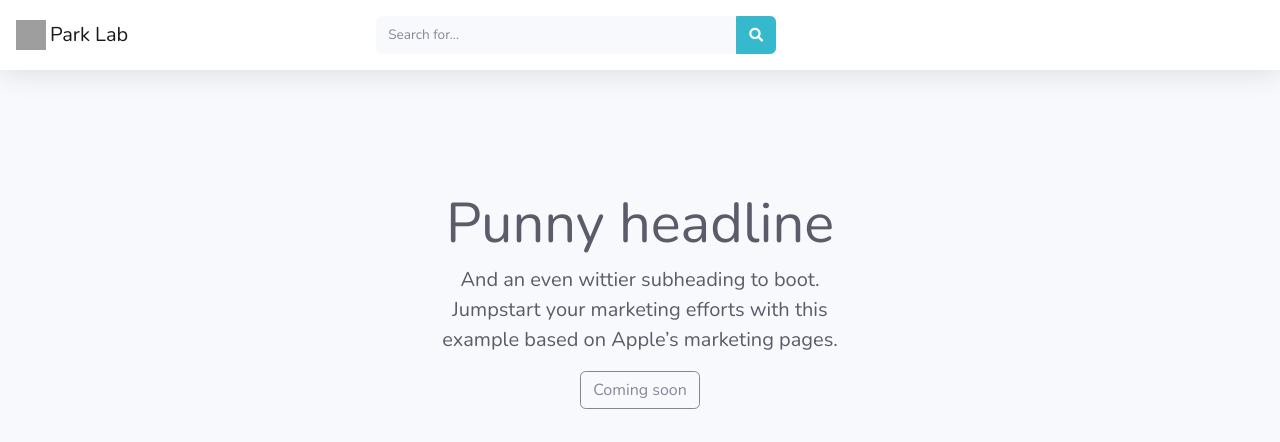
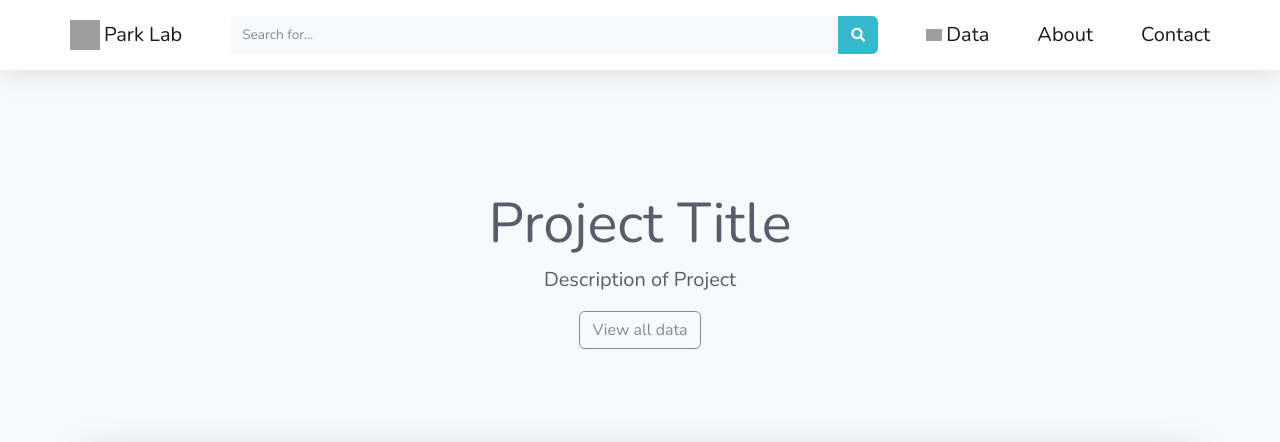
Before and after one commit to benwubenwu/new_kras_project, a Django app: page / in a window 1280 px wide. Shown: the top 442 px of the page. Run offline with Django 3.2, Linux system fonts and the light colour scheme; some libraries are stand-ins or nearby versions; grey boxes are pictures that could not be loaded.

Commit message:
edited landing page

```diff
--- a/mysite/graphs/templates/graphs/base.html
+++ b/mysite/graphs/templates/graphs/base.html
@@ -33,10 +33,9 @@
 
       <!-- Main Content -->
       <div id="content">
-
           <!-- Topbar -->
         <nav class="navbar navbar-expand navbar-light bg-white topbar mb-4 static-top shadow">
-
+          <div class="container">
             <a class="navbar-brand mr-1" href="index.html">
               <img
                     src="https://storage.needpix.com/rsynced_images/dna-icon-2316641_1280.png"
@@ -46,12 +45,12 @@
                     alt=""
                   />
             </a>
-          <a class="navbar-brand mr-1" href="{% url 'search' %}">Park Lab</a>
+            <a class="navbar-brand mr-5" href="{% url 'search' %}">Park Lab</a>
 
             <!-- Topbar Search -->
-          <form class="d-none d-lg-inline-block form-inline mr-auto ml-auto my-2 my-md-0 mw-100 navbar-search" action="{% url 'search_results' %}">
+            <form class="d-none flex-grow-1 d-lg-inline-block form-inline mx-auto my-2  mw-100 navbar-search" action="{% url 'search_results' %}">
               <div class="input-group">
-              <input type="text" class="form-control bg-light border-0 small" placeholder="Search for..." aria-label="Search" aria-describedby="basic-addon2" name="user_input">
+                <input type="text" class="form-control bg-light border-0" placeholder="Search for..." aria-label="Search" aria-describedby="basic-addon2" name="user_input">
                 <div class="input-group-append">
                   <button class="btn btn-info" type="submit">
                     <i class="fas fa-search fa-sm"></i>
@@ -59,6 +58,10 @@
                 </div>
               </div>
             </form>
+            <img src="https://cdn3.iconfinder.com/data/icons/linecons-free-vector-icons-pack/32/data-512.png" width="1.4%" height="1.4%" class="text-dark d-inline-block align-top mr-1 ml-5 ">
+            <a class="navbar-brand mr-5" href="{% url 'search' %}">Data</a>
+            <a class="navbar-brand mr-5" href="#publication">About</a>
+            <a class="navbar-brand mr-0" href="https://compbio.hms.harvard.edu/contact">Contact</a>
 
             <!-- Topbar Navbar -->
             <ul class="navbar-nav ml-auto">
@@ -81,11 +84,10 @@
                   </form>
                 </div>
               </li>
+            </ul>
+          </div>
+        </nav>
 
-
-          </ul>
-
-        </nav>
         <!-- End of Topbar -->
 
         <!-- Begin Page Content -->
--- a/mysite/graphs/templates/graphs/graphs.html
+++ b/mysite/graphs/templates/graphs/graphs.html
@@ -102,7 +102,7 @@
     <div class="card shadow mb-4">
       <!-- Card Header - Dropdown -->
       <div class="card-header py-3 d-flex flex-row align-items-center justify-content-between">
-        <h6 class="m-0 font-weight-bold text-primary">Earnings Overview</h6>
+        <h6 class="m-0 font-weight-bold text-primary">TMT Relative Abundance</h6>
         <div class="dropdown no-arrow">
           <a class="dropdown-toggle" href="#" role="button" id="dropdownMenuLink" data-toggle="dropdown" aria-haspopup="true" aria-expanded="false">
             <i class="fas fa-ellipsis-v fa-sm fa-fw text-gray-400"></i>
--- a/mysite/graphs/templates/graphs/search.html
+++ b/mysite/graphs/templates/graphs/search.html
@@ -7,15 +7,15 @@
 <!-- Main jumbotron for a primary marketing message or call to action -->
 <div class="position-relative overflow-hidden text-center text-dark">
   <div class="col-md-5 p-lg-5 mx-auto my-5">
-    <h1 class="display-4 font-weight-normal">Punny headline</h1>
-    <p class="lead font-weight-normal">And an even wittier subheading to boot. Jumpstart your marketing efforts with this example based on Apple’s marketing pages.</p>
-    <a class="btn btn-outline-secondary" href="#">Coming soon</a>
+    <h1 class="display-4 font-weight-normal">Project Title</h1>
+    <p class="lead font-weight-normal">Description of Project</p>
+    <a class="btn btn-outline-secondary" href="#">View all data</a>
   </div>
 </div>
-
+<div class="container" id="publication">
   <div class="row text-dark bg-white shadow">
     <div class="col-xl-6">
-  <h2> Proteogenomic Network Analysis of Context-Specific KRAS Signaling in Mouse-to-Human Cross-Species Translation </h2>
+    <h2 class="my-3"> Proteogenomic Network Analysis of Context-Specific KRAS Signaling in Mouse-to-Human Cross-Species Translation </h2>
     <p>Published: September 11, 2019 </p>
     <p>DOI: <a href="https://doi.org/10.1016/j.cels.2019.07.006">https://doi.org/10.1016/j.cels.2019.07.006</a></p>
     <br>
@@ -32,31 +32,43 @@
     and demonstrate how statistical integration of mouse and human datasets can reveal cross-species therapeutic insights.</p>
     </div>
     <div class="col-xl-6">
-  <img src="https://marlin-prod.literatumonline.com/cms/attachment/f316fa4d-23c0-486d-be2e-891ddb07e48e/fx1_lrg.jpg" width="100%" height="100%">
+    <img src="https://marlin-prod.literatumonline.com/cms/attachment/f316fa4d-23c0-486d-be2e-891ddb07e48e/fx1_lrg.jpg" width="105%" height="100%">
+    </div>
+  </div>
+</div>
+
+<div class="text-center container text-dark mt-3">
+  <div class="row">
+    <div class="col-md-3">
+      <h4>Tp53-mutant pancreas</h4>
+      <p class="text-center"><a class="btn btn-info" href="#" role="button">Download &raquo;</a></p>
+    </div>
+    <div class="col-md-3">
+      <h4>Whole Pancreas</h4>
+      <p class="text-center"><a class="btn btn-info" href="#" role="button">Download &raquo;</a></p>
+    </div>
+    <div class="col-md-3">
+      <h4>Colonic epithelium</h4>
+      <p class="text-center"><a class="btn btn-info" href="#" role="button">Download&raquo;</a></p>
+    </div>
+    <div class="col-md-3">
+      <h4>Apc-mutant colon</h4>
+      <p class="text-center"><a class="btn btn-info" href="#" role="button">Download &raquo;</a></p>
+    </div>
+  </div>
+</div>
+
+<div class="container">
+  <div class="row">
+    <img class="my-2 mr-5" src="https://static.projects.iq.harvard.edu/files/styles/os_files_xxlarge/public/hmsidentityguide/files/hms_logo_final_rgb_0.png?m=1543347517&itok=CIorY2x8"
+    height="15%" width="15%">
+    <img class="my-2 mr-5" src="https://upload.wikimedia.org/wikipedia/en/thumb/4/43/Cancer_Research_UK.svg/1200px-Cancer_Research_UK.svg.png" height = "10%" width="10%">
+    <img class="my-2 mr-5" src="https://static1.squarespace.com/static/53c45134e4b02bb571b6f16c/t/53c451c3e4b083778300f2b8/1578366659081/?format=1500w" height="8%" width="8%">
   </div>
 </div>
 
 
-  <!-- <div class="container">
-    <div class="row">
-      <div class="col-md-4">
-        <h2>Heading</h2>
-        <p>Donec id elit non mi porta gravida at eget metus. Fusce dapibus, tellus ac cursus commodo, tortor mauris condimentum nibh, ut fermentum massa justo sit amet risus. Etiam porta sem malesuada magna mollis euismod. Donec sed odio dui. </p>
-        <p><a class="btn btn-secondary" href="#" role="button">View details &raquo;</a></p>
-      </div>
-      <div class="col-md-4">
-        <h2>Heading</h2>
-        <p>Donec id elit non mi porta gravida at eget metus. Fusce dapibus, tellus ac cursus commodo, tortor mauris condimentum nibh, ut fermentum massa justo sit amet risus. Etiam porta sem malesuada magna mollis euismod. Donec sed odio dui. </p>
-        <p><a class="btn btn-secondary" href="#" role="button">View details &raquo;</a></p>
-      </div>
-      <div class="col-md-4">
-        <h2>Heading</h2>
-        <p>Donec sed odio dui. Cras justo odio, dapibus ac facilisis in, egestas eget quam. Vestibulum id ligula porta felis euismod semper. Fusce dapibus, tellus ac cursus commodo, tortor mauris condimentum nibh, ut fermentum massa justo sit amet risus.</p>
-        <p><a class="btn btn-secondary" href="#" role="button">View details &raquo;</a></p>
-      </div>
-    </div>
-
 <hr>
 
-  </div> --> <!-- /container -->
+<!-- /container -->
 {% endblock %}
```
Lines whose indentation alone changed are shown as unchanged.
